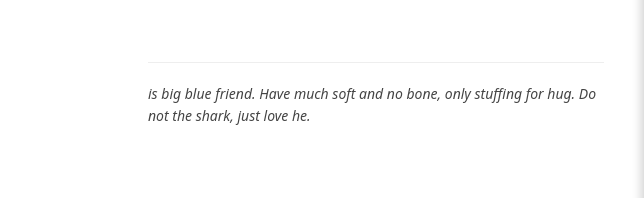
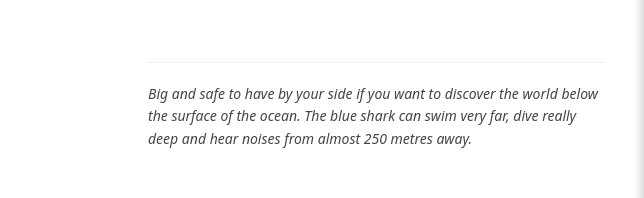
Before and after one commit to Sevastipol/badui, a plain HTML site: page index.html in a window 1280 px wide. Shown: the part 348-546 px from the top of the page, 636-1280 px from the left. Drawn offline with Linux system fonts and the light colour scheme.

Commit message:
Update index.html

```diff
--- a/index.html
+++ b/index.html
@@ -740,7 +740,7 @@
     <div class="price"><span>$</span>39.00</div>
     <button id="main-buy-btn" class="buy-btn" onclick="handleBuyClick()">Add to shopping cart</button>
     <div id="oos-status"></div>
-    <p class="shark-desc"><i>is big blue friend. Have much soft and no bone, only stuffing for hug. Do not the shark, just love he.</i></p>
+    <p class="shark-desc"><i>Big and safe to have by your side if you want to discover the world below the surface of the ocean. The blue shark can swim very far, dive really deep and hear noises from almost 250 metres away.</i></p>
   </div>
 </div>
 
```
